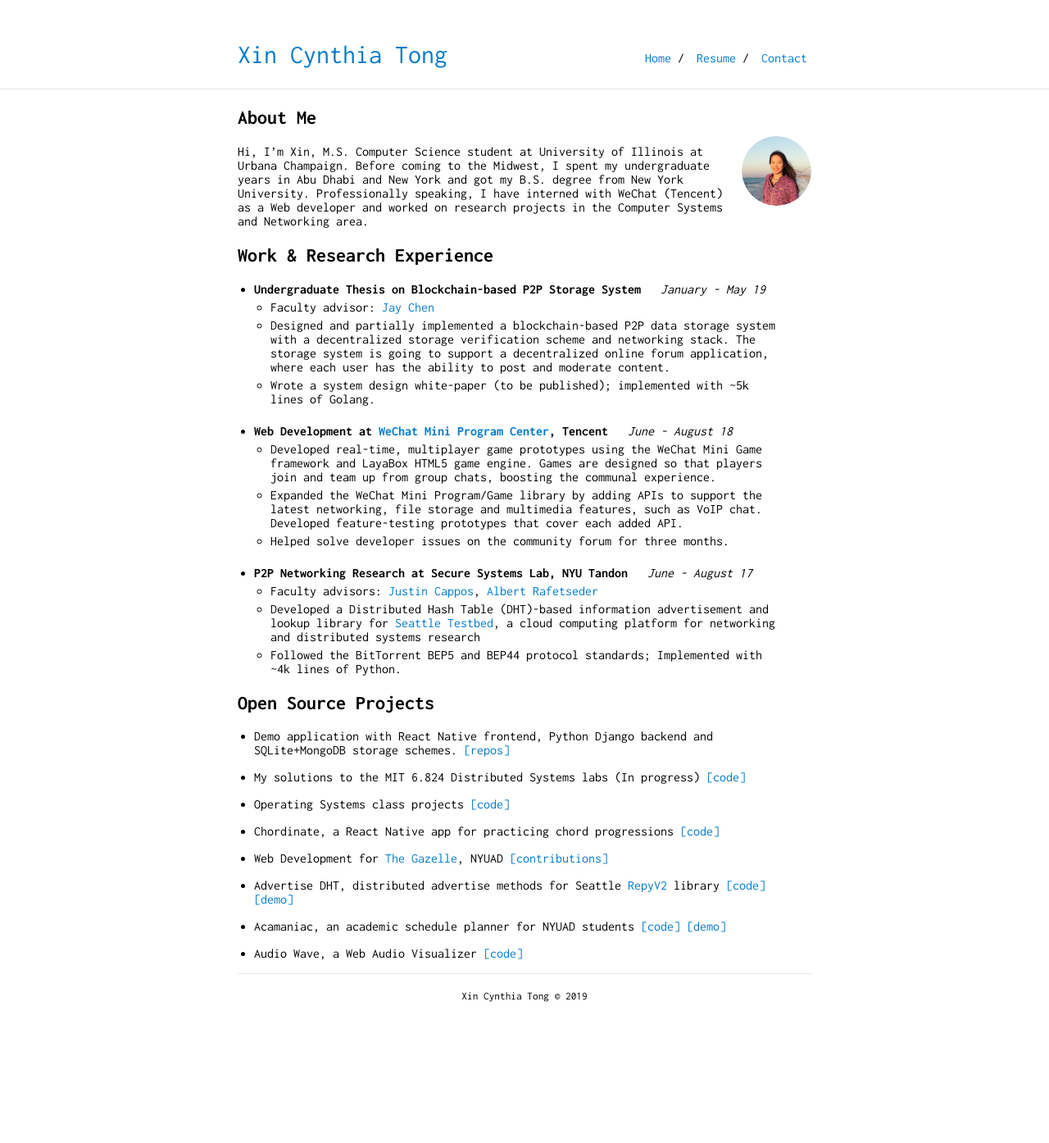
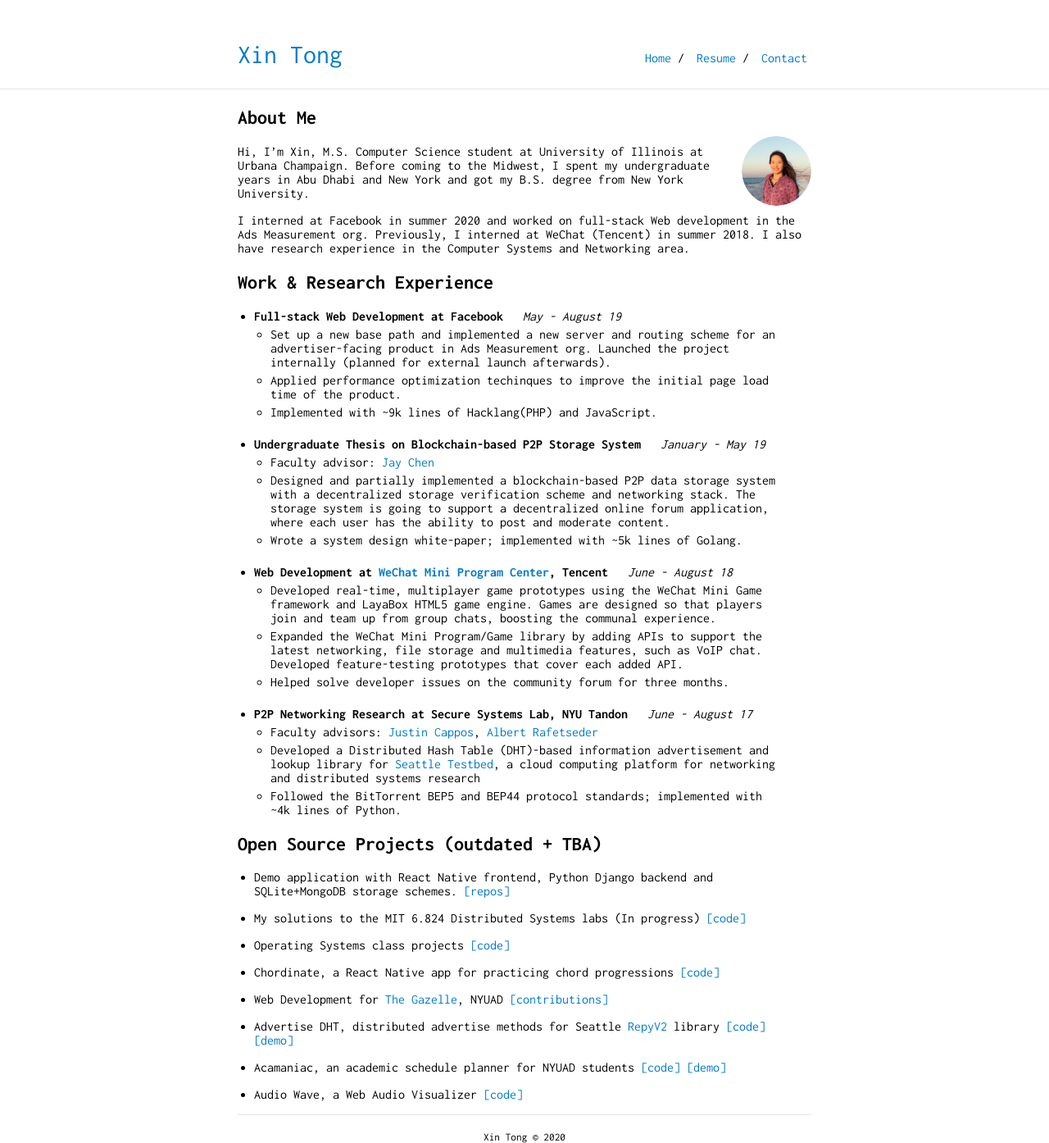
Before and after one commit to tongxin97/tongxin97.github.io, a Jekyll site: the page built from index.md, in a window 1280 px wide. Shown: the whole page at 82% size. Built offline with Jekyll 4.4.1, drawn with Linux system fonts in a browser that asks for light colours; before the commit the page ends 1222 px from its top, so only the background shows below that.

Commit message:
Update Resume and main page - Aug 20

```diff
--- a/_config.yml
+++ b/_config.yml
@@ -1,4 +1,4 @@
-title: Xin Cynthia Tong
+title: Xin Tong
 url: "https://tongxin97.github.io"
 baseurl: ""
 
@@ -12,7 +12,7 @@ tracking_id: #
 
 footer: yes
 footer_url: "https://tongxin97.github.io"
-footer_text: "Xin Cynthia Tong &copy; 2019"
+footer_text: "Xin Tong &copy; 2020"
 
 sass:
   style: compressed
@@ -22,7 +22,7 @@ nav:
  - name: "Home"
    link: "index"
  - name: "Resume"
-   link: "./media/Xin_Cynthia_Tong_Resume.pdf"
+   link: "./media/Xin_Tong_Resume.pdf"
 #  - name: "Blog"
 #    link: "/blog"
  - name: "Contact"
--- a/index.md
+++ b/index.md
@@ -1,20 +1,29 @@
 ---
 layout: default
-title: Xin (Cynthia) Tong Personal Website
+title: Xin Tong Personal Website
 ---
 
 ## About Me
 
 <img class="profile-picture" src="media/profile.jpeg">
 
-Hi, I'm Xin, M.S. Computer Science student at University of Illinois at Urbana Champaign. Before coming to the Midwest, I spent my undergraduate years in Abu Dhabi and New York and got my B.S. degree from New York University. Professionally speaking, I have interned with WeChat (Tencent) as a Web developer and worked on research projects in the Computer Systems and Networking area.
+Hi, I'm Xin, M.S. Computer Science student at University of Illinois at Urbana Champaign. Before coming to the Midwest, I spent my undergraduate years in Abu Dhabi and New York and got my B.S. degree from New York University.
+
+I interned at Facebook in summer 2020 and worked on full-stack Web development in the Ads Measurement org.
+Previously, I interned at WeChat (Tencent) in summer 2018. I also have research experience in the Computer Systems and Networking area.
 
 ## Work & Research Experience
+
+* **Full-stack Web Development at Facebook** &nbsp; _May - August 19_
+  + Set up a new base path and implemented a new server and routing scheme for an advertiser-facing product in Ads Measurement org. Launched the project internally (planned for external launch afterwards).
+  + Applied performance optimization techinques to improve the initial page load time of the product.
+  + Implemented with ~9k lines of Hacklang(PHP) and JavaScript.
+<br/><br/>
 
 * **Undergraduate Thesis on Blockchain-based P2P Storage System** &nbsp; _January - May 19_
   + Faculty advisor: <a href="https://cs.nyu.edu/~jchen/" target="_blank">Jay Chen</a>
   + Designed and partially implemented a blockchain-based P2P data storage system with a decentralized storage verification scheme and networking stack. The storage system is going to support a decentralized online forum application, where each user has the ability to post and moderate content.
-  + Wrote a system design white-paper (to be published); implemented with ~5k lines of Golang.
+  + Wrote a system design white-paper; implemented with ~5k lines of Golang.
 <br/><br/>
 
 * **Web Development at <a href="https://mp.weixin.qq.com/cgi-bin/wx" target="_blank">WeChat Mini Program Center</a>, Tencent** &nbsp; _June - August 18_
@@ -28,10 +37,10 @@ Hi, I'm Xin, M.S. Computer Science student at University of Illinois at Urbana C
   <a href="https://ssl.engineering.nyu.edu/people#faculty" target="_blank">Justin Cappos</a>,
   <a href="https://ssl.engineering.nyu.edu/people#faculty" target="_blank">Albert Rafetseder</a>
   + Developed a Distributed Hash Table (DHT)-based information advertisement and lookup library for <a href="https://seattle.poly.edu/html/" target="_blank">Seattle Testbed</a>, a cloud computing platform for networking and distributed systems research
-  + Followed the BitTorrent BEP5 and BEP44 protocol standards; Implemented with ~4k lines of Python.
+  + Followed the BitTorrent BEP5 and BEP44 protocol standards; implemented with ~4k lines of Python.
 
 
-## Open Source Projects
+## Open Source Projects (outdated + TBA)
 * Demo application with React Native frontend, Python Django backend and SQLite+MongoDB storage schemes. <a href="https://github.com/Lat-2340" target="_blank">[repos]</a>
 
 * My solutions to the MIT 6.824 Distributed Systems labs (In progress) <a href="https://github.com/tongxin97/6.824" target="_blank">[code]</a>
```
Also changed, not shown: 6 other files.
